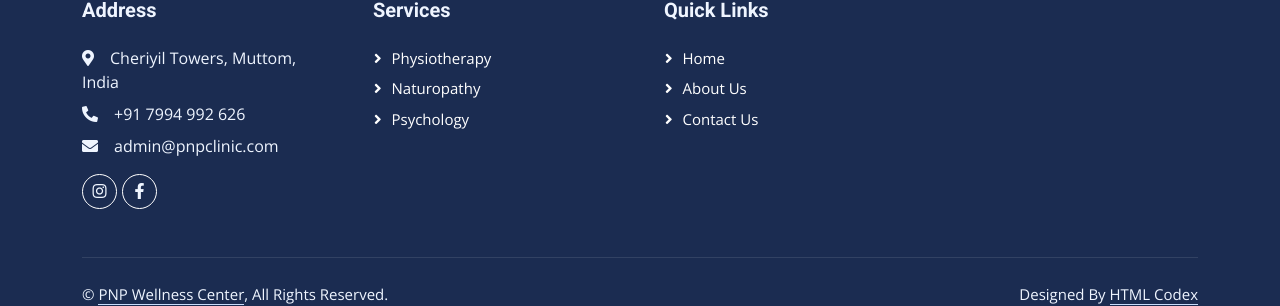
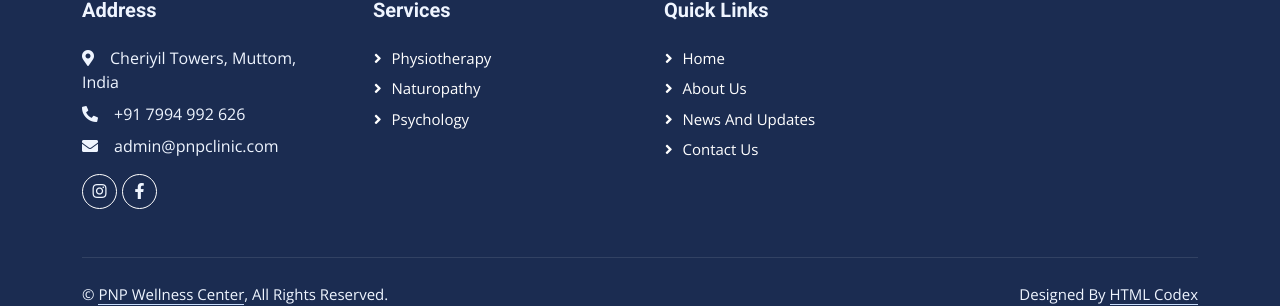
Before and after one commit to betsyrosethomas/betsyrosethomas.github.io, a Jekyll site: the page built from news.html, in a window 1280 px wide and 1397 px high. Shown: the part 1067-1373 px from the top of the window. Built offline with Jekyll 4.4.1, drawn with Linux system fonts in a browser that asks for light colours; nearby versions of some CDN libraries.

Commit message:
minor stuff

```diff
--- a/_includes/footer.html
+++ b/_includes/footer.html
@@ -28,6 +28,7 @@
                     <h5 class="text-light mb-4">Quick Links</h5>
                     <a class="btn btn-link" href="{{ site.baseurl }}/index.html">Home</a>
                     <a class="btn btn-link" href="{{ site.baseurl }}/about.html">About Us</a>
+                    <a class="btn btn-link" href="{{ site.baseurl }}/news.html">News and Updates</a>
                     <a class="btn btn-link" href="{{ site.baseurl }}/contact.html">Contact Us</a>
                 </div>
                 <div class="col-lg-3 col-md-6">
--- a/_layouts/post.html
+++ b/_layouts/post.html
@@ -12,7 +12,7 @@
 
     <article>
 
-      <!-- About Start -->
+      <!-- Posts Start -- based on About -->
       <div class="container-fluid py-5">
         <div class="container-md">
           <div class="text-center mx-auto mb-5 wow fadeInUp" data-wow-delay="0.1s" style="max-width: 800px;">
@@ -33,7 +33,7 @@
           </div>
         </div>
       </div>
-      <!-- About End -->
+      <!-- Posts End -->
 
     </article>
 
--- a/news.html
+++ b/news.html
@@ -8,7 +8,7 @@ title: "News and Updates"
 
 <main>
 
-<!-- About Start -->
+<!-- News Start -- based on About -->
 <div class="container-xxl py-5">
   <div class="container">
       <div class="row g-5">
@@ -31,6 +31,6 @@ title: "News and Updates"
       </div>
   </div>
 </div>
-<!-- About End -->
+<!-- News End -->
 
 </main>
```
